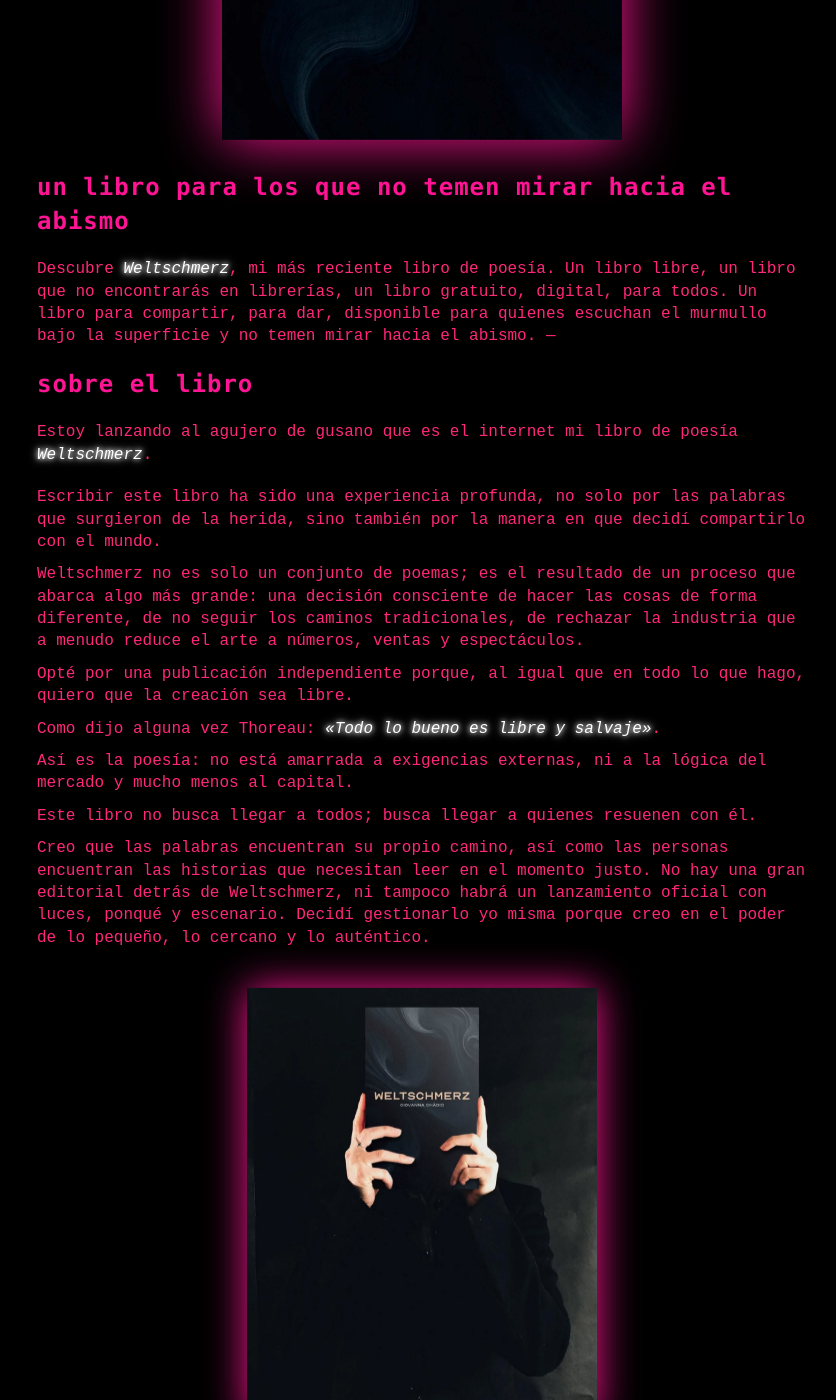
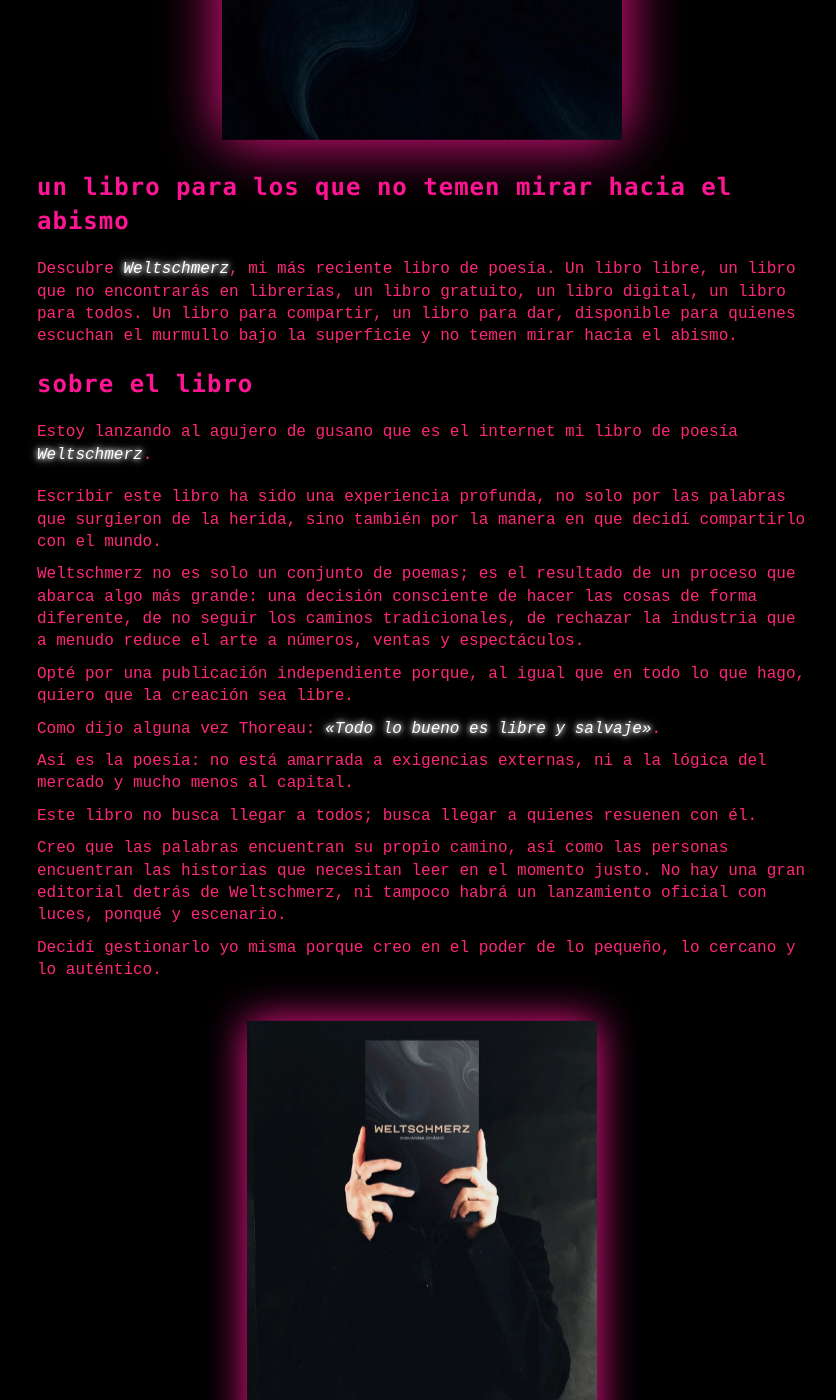
Before and after one commit to medusahra/medusahra.github.io, a Jekyll site: the page built from _posts/2025-11-11-weltschmerz.md, in a window 1280 px wide and 1400 px high, scrolled down 620 px. Shown: the whole window, without its empty margins (218-1054 px from the left). Built offline with Jekyll 4.4.1, drawn with Linux system fonts in a browser that asks for light colours.

Commit message:
Update 2025-11-11-weltschmerz.md

```diff
--- a/_posts/2025-11-11-weltschmerz.md
+++ b/_posts/2025-11-11-weltschmerz.md
@@ -12,8 +12,8 @@ date: 2025-11-11
 # Weltschmerz
 <img src="/assets/weltschmerz-cover.jpg" alt="Portada Weltschmerz" style="max-width: 90%; width: 400px; display: block; margin: 30px auto; filter: drop-shadow(0 0 30px #ff1493);">
 ## un libro para los que no temen mirar hacia el abismo
-Descubre *Weltschmerz*, mi más reciente libro de poesía. Un libro libre, un libro que no encontrarás en librerías, un libro gratuito, digital, para todos. Un libro para compartir, para dar, disponible para quienes escuchan el murmullo bajo la superficie y no temen mirar hacia el abismo.
----
+Descubre *Weltschmerz*, mi más reciente libro de poesía. Un libro libre, un libro que no encontrarás en librerías, un libro gratuito, un libro digital, un libro para todos. Un libro para compartir, un libro para dar, disponible para quienes escuchan el murmullo bajo la superficie y no temen mirar hacia el abismo.
+<div style="margin: 20px 0;"></div>
 ### sobre el libro
 <div style="margin: 20px 0;"></div>
 Estoy lanzando al agujero de gusano que es el internet mi libro de poesía *Weltschmerz*.
@@ -31,7 +31,9 @@ Así es la poesía: no está amarrada a exigencias externas, ni a la lógica del
 Este libro no busca llegar a todos; busca llegar a quienes resuenen con él.
 <div style="margin: 10px 0;"></div>
 Creo que las palabras encuentran su propio camino, así como las personas encuentran las historias que necesitan leer en el momento justo.
-No hay una gran editorial detrás de Weltschmerz, ni tampoco habrá un lanzamiento oficial con luces, ponqué y escenario. Decidí gestionarlo yo misma porque creo en el poder de lo pequeño, lo cercano y lo auténtico.
+No hay una gran editorial detrás de Weltschmerz, ni tampoco habrá un lanzamiento oficial con luces, ponqué y escenario.
+<div style="margin: 10px 0;"></div>
+Decidí gestionarlo yo misma porque creo en el poder de lo pequeño, lo cercano y lo auténtico.
 <img src="/assets/coverbook2.jpeg" alt="Autor" style="max-width: 90%; width: 350px; display: block; margin: 40px auto; filter: drop-shadow(0 0 20px #ff1493);">
 Mi escritura, como mi vida, se nutre de la resistencia frente a un sistema que parece consumirlo todo, incluso el arte. Publicarlo de manera independiente es, en última instancia, un acto de coherencia con mi visión del mundo: una donde las voces no tienen que gritar para ser escuchadas.
 <div style="margin: 10px 0;"></div>
```
